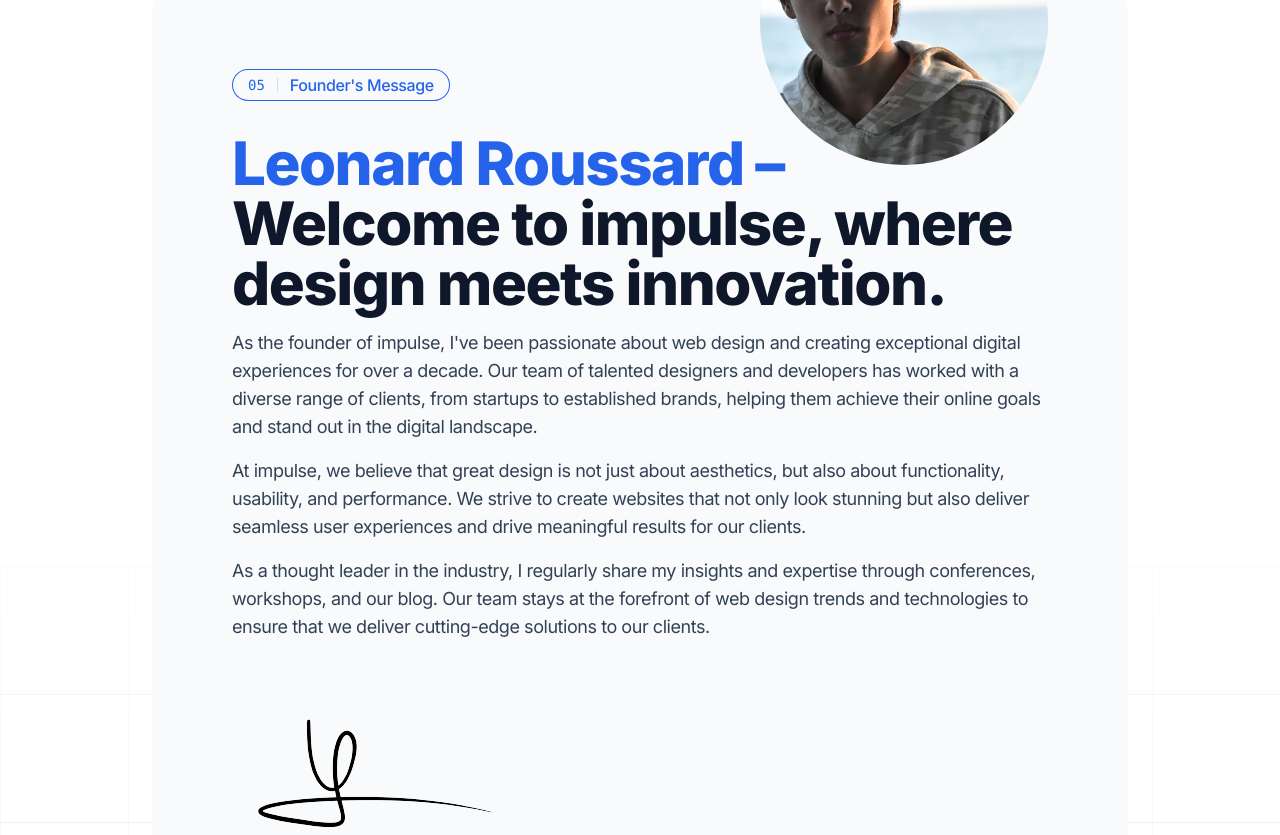
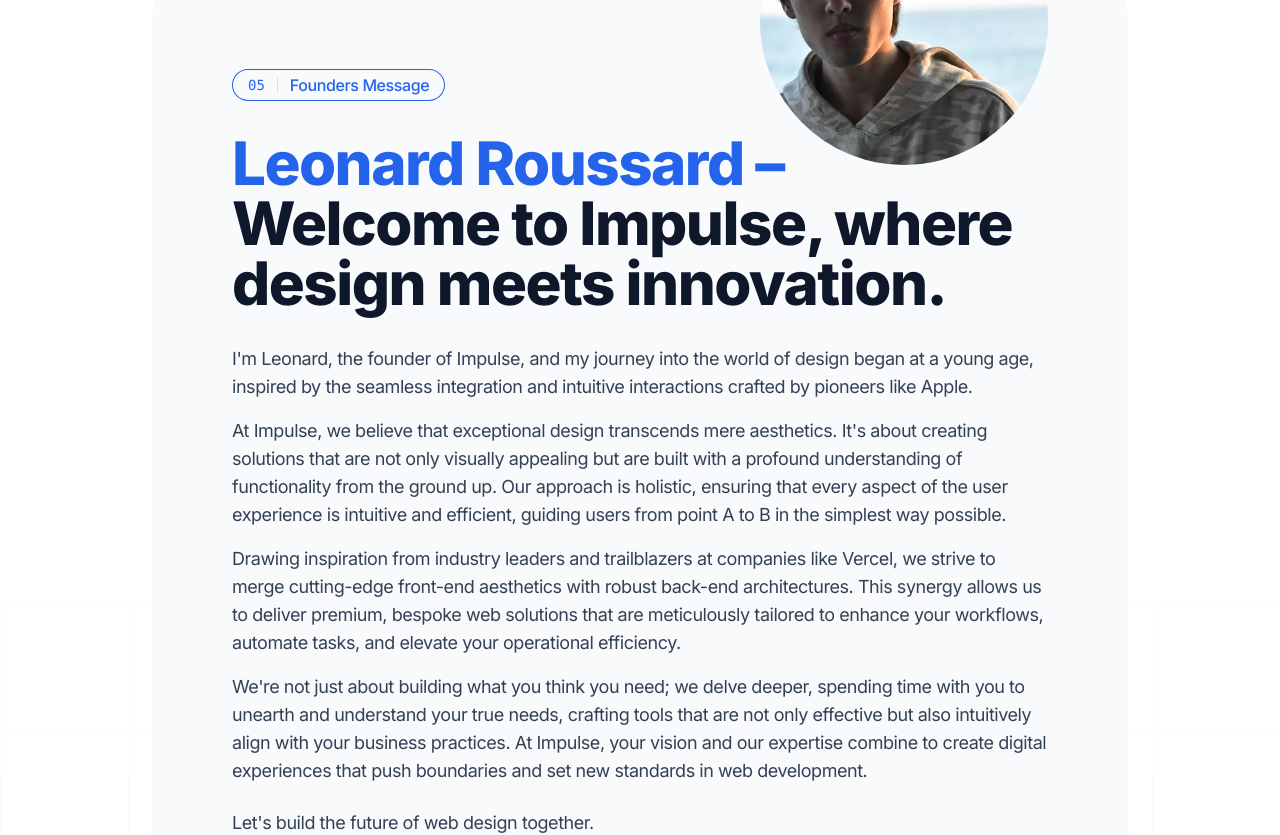
Before and after one commit to ThibSara/studio-impulse, a Next.js app: page / in a window 1280 px wide. Shown: the part 5940-6775 px from the top of the page. Built offline with nearby package versions, Linux system fonts and the light colour scheme.

Commit message:
feat: change founder message

```diff
--- a/src/components/home/founder-message.tsx
+++ b/src/components/home/founder-message.tsx
@@ -35,34 +35,32 @@ export function FounderMessage() {
                     </div>
                     <div className="px-4 py-10 sm:px-10 sm:py-16 md:py-20 lg:px-20 lg:py-32">
                         <SectionHeading number="5" id="founder-message-title">
-                            Founder&apos;s Message
+                            Founders Message
                         </SectionHeading>
-                        <p className="mt-8 font-display text-5xl font-extrabold tracking-tight text-slate-900 sm:text-6xl">
+                        <p className="mt-8 mb-8 font-display text-5xl font-extrabold tracking-tight text-slate-900 sm:text-6xl">
                             <span className="block text-blue-600">Leonard Roussard –</span> Welcome to
-                            impulse, where design meets innovation.
+                            Impulse, where design meets innovation.
                         </p>
                         <p className="mt-4 text-lg tracking-tight text-slate-700">
-                            As the founder of impulse, I&apos;ve been passionate about web design
-                            and creating exceptional digital experiences for over a decade.
-                            Our team of talented designers and developers has worked with a
-                            diverse range of clients, from startups to established brands,
-                            helping them achieve their online goals and stand out in the
-                            digital landscape.
+
+                            I&apos;m Leonard, the founder of Impulse, and my journey into the world of design began at a young age,
+                            inspired by the seamless integration and intuitive interactions crafted by pioneers like Apple.
                         </p>
                         <p className="mt-4 text-lg tracking-tight text-slate-700">
-                            At impulse, we believe that great design is not just about
-                            aesthetics, but also about functionality, usability, and
-                            performance. We strive to create websites that not only look
-                            stunning but also deliver seamless user experiences and drive
-                            meaningful results for our clients.
+                            At Impulse, we believe that exceptional design transcends mere aesthetics.
+                            It&apos;s about creating solutions that are not only visually appealing but are built with a profound understanding of
+                            functionality from the ground up. Our approach is holistic, ensuring that every aspect of the user experience is intuitive and efficient, guiding users from point A to B in the simplest way possible.
                         </p>
                         <p className="mt-4 text-lg tracking-tight text-slate-700">
-                            As a thought leader in the industry, I regularly share my insights
-                            and expertise through conferences, workshops, and our blog. Our
-                            team stays at the forefront of web design trends and technologies
-                            to ensure that we deliver cutting-edge solutions to our clients.
+                            Drawing inspiration from industry leaders and trailblazers at companies like Vercel, we strive to merge cutting-edge front-end aesthetics with robust back-end architectures. This synergy allows us to deliver premium, bespoke web solutions that are meticulously tailored to enhance your workflows, automate tasks, and elevate your operational efficiency.
                         </p>
-                        <p className="mt-8">
+                        <p className="mt-4 text-lg tracking-tight text-slate-700">
+                            We&apos;re not just about building what you think you need; we delve deeper, spending time with you to unearth and understand your true needs, crafting tools that are not only effective but also intuitively align with your business practices. At Impulse, your vision and our expertise combine to create digital experiences that push boundaries and set new standards in web development.
+                        </p>
+                        <p className="mt-6 text-lg tracking-tight text-slate-700">
+                            Let&apos;s build the future of web design together.
+                        </p>
+                        <p className="mt-0">
                             <Image src={founderSignature} alt="Leonard Roussard" />
                         </p>
                     </div>
```
